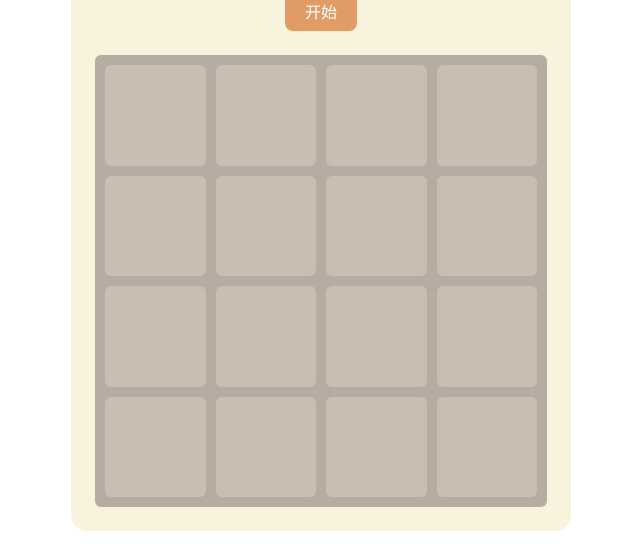
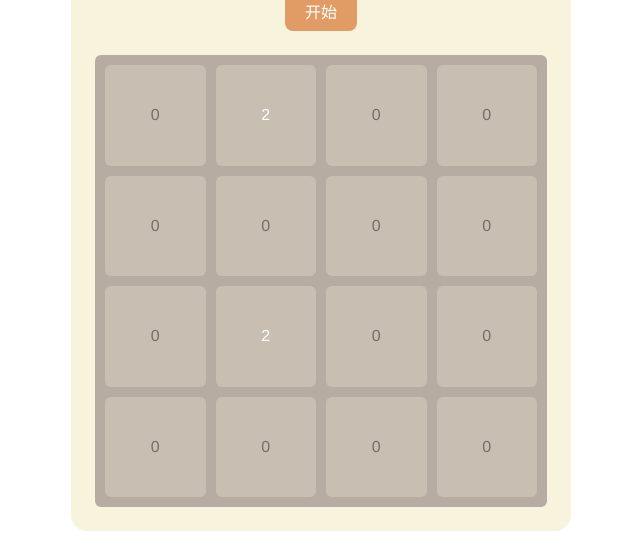
Before and after one commit to ZhuanYunHuang/2048game, a Vue app: page / in a window 1280 px wide. Shown: the part 181-728 px from the top of the page, without its empty margins (319-959 px from the left). Built offline with nearby package versions, Linux system fonts and the light colour scheme.

Commit message:
提交一下

```diff
--- a/src/assets/enum.js
+++ b/src/assets/enum.js
@@ -1,5 +1,5 @@
 //格子颜色
-export const getNumBgColor = (number) => {
+export const getBgColor = (number) => {
   switch(number){
     case 2: return "#eee4da"
     case 4: return "#ede0c8"
@@ -17,3 +17,7 @@ export const getNumBgColor = (number) => {
   }
   return "#000";
 }
+
+export const getNumColor = (number) => {
+  return number <= 1 ? '#776e65' : '#fff'
+}
--- a/src/main/MainHome.vue
+++ b/src/main/MainHome.vue
@@ -5,25 +5,80 @@
         <span>分数</span>
         <span style="margin-top: 6px;">0</span>
       </div>
-      <div class="score-box begin">开始</div>
+      <div class="score-box begin" @click="init">开始</div>
      </div>
      <div class="section">
       <tr v-for="(rowItem, rowIndex) in cellList" :key="rowIndex" class="cell-box flexMainXYcenter">
-        <td v-for="cellItem in rowItem" :key="cellItem.id" class="cell"></td>
+        <td v-for="cellItem in rowItem" :key="cellItem.id" class="cell flexMainXcenter" :style="`color: ${getNumColor(cellItem.value)}`">
+          {{ cellItem.value }}
+        </td>
       </tr>
      </div>
   </div>
 </template>
 
 <script setup>
-import { ref } from 'vue'
+import { ref, onMounted } from 'vue'
+import { getNumColor } from '@/assets/enum'
+const cellList = ref([
+  [ { id: '0-0', value: 0 }, { id: '0-1', value: 0 }, { id: '0-2', value: 0 }, { id: '0-3', value: 0 } ],
+  [ { id: '1-0', value: 0 }, { id: '1-1', value: 0 }, { id: '1-2', value: 0 }, { id: '1-3', value: 0 } ],
+  [ { id: '2-0', value: 0 }, { id: '2-1', value: 0 }, { id: '2-2', value: 0 }, { id: '2-3', value: 0 } ],
+  [ { id: '3-0', value: 0 }, { id: '3-1', value: 0 }, { id: '3-2', value: 0 }, { id: '3-3', value: 0 } ],
+])
 
-const cellList = ref([
-  [ { id: '0-0' }, { id: '0-1' }, { id: '0-2' }, { id: '0-3' } ],
-  [ { id: '1-0' }, { id: '1-1' }, { id: '1-2' }, { id: '1-3' } ],
-  [ { id: '2-0' }, { id: '2-1' }, { id: '2-2' }, { id: '2-3' } ],
-  [ { id: '3-0' }, { id: '3-1' }, { id: '3-2' }, { id: '3-3' } ],
-])
+const init = () => {
+  cellList.value.forEach((item) => {
+    item.forEach((_item) => {
+      _item.value = 0
+    })
+  })
+  generateCell(2, 2)
+}
+
+//随机生产方块
+const generateCell = (_num, _value) => {
+  const num = _num || Math.floor(Math.random() * 2) + 1 //随机生成1个或2个方块
+  const canList = [] //可以生成的格子列表(value为0)
+  cellList.value.forEach((item) => {
+    item.forEach((_item) => {
+      if(_item.value === 0) {
+        canList.push(_item.id)
+      }
+    })
+  })
+  let n = num
+  let canListLen = canList.length
+
+  const newCellList = []
+  while(n--) {
+    const cellData = {
+      id: null,
+      value: _value || (Math.floor(Math.random() * 2) === 1 ? 4 : 2)
+    }
+    let newCell = Math.floor(Math.random() * canListLen)
+    while(newCellList.find(item => item.id === newCell)) {
+      newCell = Math.floor(Math.random() * canListLen) //防止生成在同一格子
+    }
+    cellData.id = canList[newCell]
+    newCellList.push(cellData)
+    if(canListLen === 1) break
+  }
+  newCellList.forEach((c) => {
+    cellList.value.forEach((item) => {
+      item.forEach((_item) => {
+        if(c.id == _item.id) {
+          _item.value = c.value
+        }
+      })
+    })
+  })
+  console.log(cellList.value);
+}
+
+onMounted(() => {
+  init()
+})
 
 </script>
 <style scoped lang="less">
```
